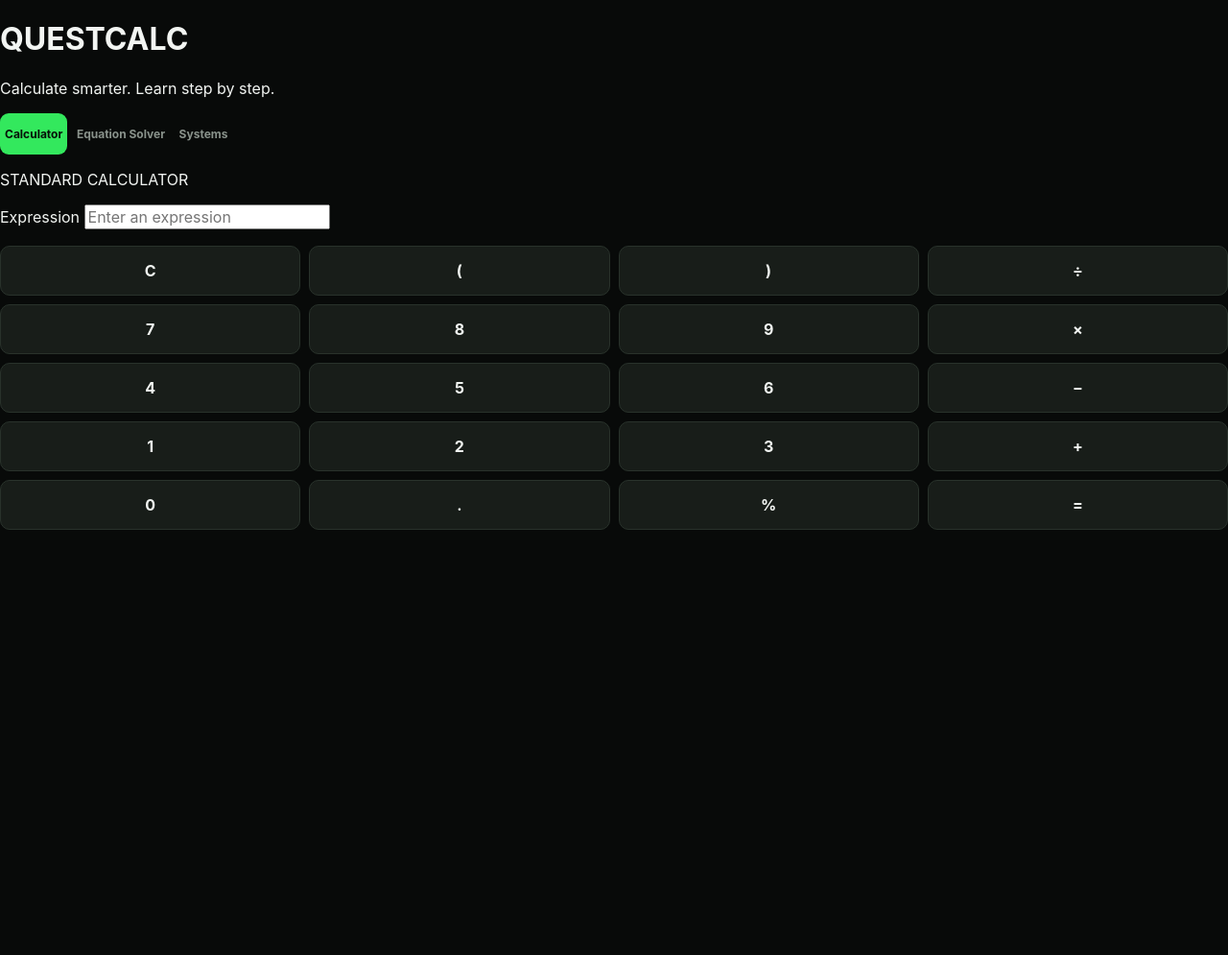
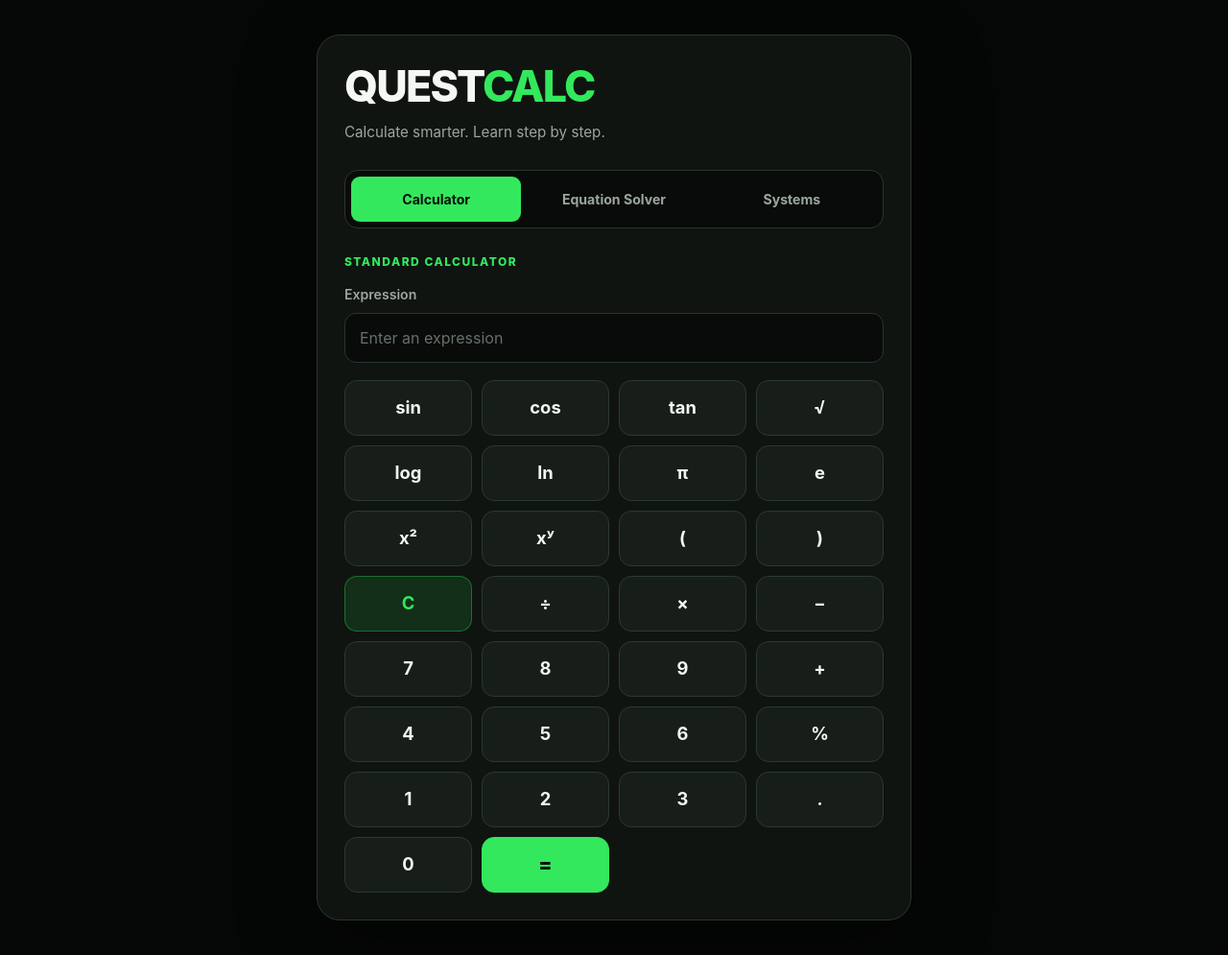
Before and after one commit to Smwoody/QuestCalc, a Flask app: page / in a window 1280 px wide. Shown: the whole page at 96% size. Before the commit the page ends 552 px from the top, so only its background shows below. Run offline with Flask 3, Linux system fonts and the light colour scheme.

Commit message:
Update QuestCalc interface styling

```diff
--- a/static/script.js
+++ b/static/script.js
@@ -404,28 +404,48 @@ if (equationOneInput || equationTwoInput) {
 // CALCULATOR KEYPAD
 // ========================================
 
+
 const keypadButtons = [
-    { label: "C", value: "CLEAR", type: "utility" },
+    { label: "sin", value: "sin(" },
+    { label: "cos", value: "cos(" },
+    { label: "tan", value: "tan(" },
+    { label: "√", value: "sqrt(" },
+
+    { label: "log", value: "log(" },
+    { label: "ln", value: "ln(" },
+    { label: "π", value: "pi" },
+    { label: "e", value: "e" },
+
+    { label: "x²", value: "**2" },
+    { label: "xʸ", value: "**" },
     { label: "(", value: "(" },
     { label: ")", value: ")" },
+
+    { label: "C", value: "CLEAR", type: "utility" },
     { label: "÷", value: "/" },
+    { label: "×", value: "*" },
+    { label: "−", value: "-" },
+
     { label: "7", value: "7" },
     { label: "8", value: "8" },
     { label: "9", value: "9" },
-    { label: "×", value: "*" },
+    { label: "+", value: "+" },
+
     { label: "4", value: "4" },
     { label: "5", value: "5" },
     { label: "6", value: "6" },
-    { label: "−", value: "-" },
+    { label: "%", value: "%" },
+
     { label: "1", value: "1" },
     { label: "2", value: "2" },
     { label: "3", value: "3" },
-    { label: "+", value: "+" },
+    { label: ".", value: "." },
+
     { label: "0", value: "0" },
-    { label: ".", value: "." },
-    { label: "%", value: "%" },
+
     { label: "=", value: "EQUALS", type: "equals" }
 ];
+
 
 function insertAtCursor(input, value) {
     if (!input) {
--- a/static/style.css
+++ b/static/style.css
@@ -1,29 +1,47 @@
+/* ========================================
+   QUESTCALC — BLACK & GREEN DESIGN
+======================================== */
+
 :root {
-    --background: #080a09;
-    --panel: #111512;
-    --panel-light: #181d19;
+    --background: #050706;
+    --surface: #101511;
+    --surface-raised: #171e19;
     --green: #33e85d;
-    --green-dark: #20b947;
-    --text: #f2f5f2;
-    --muted: #89928b;
-    --border: #29322b;
-    --error: #ff7777;
+    --green-hover: #25ca4b;
+    --green-muted: rgba(51, 232, 93, 0.12);
+    --text: #f4f7f4;
+    --text-muted: #9ba79d;
+    --border: #29362c;
+    --danger: #ff6868;
 }
 
 * {
     box-sizing: border-box;
 }
 
-[hidden] {
-    display: none !important;
+html {
+    min-height: 100%;
+    background: var(--background);
+    color-scheme: dark;
 }
 
 body {
     margin: 0;
     min-height: 100vh;
-    background: var(--background);
-    color: var(--text);
-    font-family: -apple-system, BlinkMacSystemFont, "Segoe UI", sans-serif;
+    padding: 36px 20px;
+    background:
+        radial-gradient(
+            ellipse at top,
+            rgba(51, 232, 93, 0.08),
+            transparent 55%
+        ),
+        var(--background);
+color: var(--text);
+font-family:
+        -apple-system, BlinkMacSystemFont, "Segoe UI",
+        Roboto, Helvetica, Arial, sans-serif;
+font-size: 16px;
+line-height: 1.5;
 }
 
 button,
@@ -32,7 +50,7 @@ input {
 }
 
 button {
-    cursor: pointer;
+    -webkit-tap-highlight-color: transparent;
 }
 
 button:focus-visible,
@@ -41,356 +59,375 @@ input:focus-visible {
     outline-offset: 3px;
 }
 
-.app {
-    width: min(100% - 36px, 1040px);
+/* Main app container */
+
+.app-container {
+    width: 100%;
+    max-width: 620px;
     margin: 0 auto;
+    padding: 28px;
+    background: rgba(16, 21, 17, 0.96);
+    border: 1px solid var(--border);
+    border-radius: 24px;
+    box-shadow: 0 24px 80px rgba(0, 0, 0, 0.4);
 }
 
-.topbar {
-    min-height: 82px;
-    display: flex;
-    align-items: center;
-    justify-content: space-between;
-    gap: 16px;
-    border-bottom: 1px solid var(--border);
+/* Header and logo */
+
+.app-header {
+    margin-bottom: 28px;
 }
 
-.brand {
-    display: inline-flex;
-    gap: 0;
-    color: var(--text);
-    text-decoration: none;
-    font-size: 23px;
-    font-weight: 900;
-    letter-spacing: -1px;
+.app-header h1 {
+    margin: 0;
+    font-size: clamp(2rem, 6vw, 2.8rem);
+    font-weight: 850;
+    letter-spacing: -1.8px;
+    line-height: 1.15;
 }
 
-.green {
+.quest {
+    color: var(--text);
+}
+
+.calc {
     color: var(--green);
 }
 
-.status {
-    display: flex;
-    align-items: center;
-    gap: 8px;
-    color: var(--muted);
-    font-size: 10px;
-    font-weight: 700;
-    letter-spacing: 1.2px;
+.app-header p {
+    margin: 10px 0 0;
+    color: var(--text-muted);
+    font-size: 0.95rem;
 }
 
-.status-dot {
-    width: 7px;
-    height: 7px;
-    border-radius: 50%;
-    background: var(--green);
-    box-shadow: 0 0 10px #33e85d66;
-}
+/* Mode selector */
 
-.hero {
-    padding: 55px 0 35px;
-}
-
-.eyebrow {
-    margin: 0 0 12px;
-    color: var(--green);
-    font-size: 10px;
-    font-weight: 800;
-    letter-spacing: 1.8px;
-}
-
-.hero h1 {
-    margin: 0;
-    font-size: clamp(36px, 6vw, 58px);
-    line-height: 1.08;
-    letter-spacing: -2px;
-}
-
-.subtitle {
-    max-width: 460px;
-    margin-top: 18px;
-    color: var(--muted);
-    font-size: 15px;
-    line-height: 1.7;
-}
-
-.workspace {
-    width: min(100%, 680px);
-    margin: 0 auto;
-}
-
-.modes {
+.mode-selector {
     display: grid;
     grid-template-columns: repeat(3, minmax(0, 1fr));
-    gap: 6px;
-    margin-bottom: 12px;
-    padding: 5px;
+    gap: 8px;
+    margin-bottom: 26px;
+    padding: 6px;
+    background: #080b09;
     border: 1px solid var(--border);
-    border-radius: 13px;
-    background: var(--panel);
+    border-radius: 14px;
 }
 
 .mode {
-    min-height: 43px;
-    padding: 10px 5px;
-    border: 0;
+    min-width: 0;
+    padding: 12px 5px;
+    border: 1px solid transparent;
     border-radius: 9px;
     background: transparent;
-    color: var(--muted);
-    font-size: 12px;
-    font-weight: 700;
+    color: var(--text-muted);
+    font-size: 0.88rem;
+    font-weight: 650;
+    cursor: pointer;
+    transition: background 0.2s, color 0.2s;
+}
+
+.mode:hover {
+    color: var(--text);
+    background: var(--surface-raised);
 }
 
 .mode.active {
     background: var(--green);
-    color: #071109;
+    color: #041007;
+    font-weight: 750;
 }
 
-.panel {
-    padding: 24px;
-    border: 1px solid var(--border);
-    border-radius: 18px;
-    background: var(--panel);
-    box-shadow: 0 18px 60px #00000026;
+/* Calculator section */
+
+#mode-label {
+    margin: 0 0 14px;
+    color: var(--green);
+    font-size: 0.75rem;
+    font-weight: 800;
+    letter-spacing: 1.5px;
 }
 
-.panel-heading {
+.calculator-view,
+.solver-view,
+.systems-view {
+    width: 100%;
+}
+
+h2 {
+    margin: 0 0 8px;
+    font-size: 1.4rem;
+    font-weight: 750;
+}
+
+.solver-view > p,
+.systems-view > p {
+    margin: 0 0 22px;
+    color: var(--text-muted);
+    font-size: 0.92rem;
+}
+
+/* Inputs and display */
+
+.calculator-display {margin-bottom: 18px;
+}
+
+label {
+    display: block;
+    margin-bottom: 8px;
+    color: var(--text-muted);
+    font-size: 0.88rem;
+    font-weight: 600;
+}
+
+input[type="text"] {
+    display: block;
+    width: 100%;
+    min-width: 0;
+    min-height: 52px;
+    padding: 13px 15px;
+    border: 1px solid var(--border);
+    border-radius: 12px;
+    background: #080b09;
+    color: var(--text);
+    font-size: 1rem;
+    transition: border-color 0.2s, box-shadow 0.2s;
+}
+
+input[type="text"]:focus {
+    border-color: var(--green);
+    box-shadow: 0 0 0 3px rgba(51, 232, 93, 0.1);
+    outline: none;
+}
+
+input[type="text"]::placeholder {
+    color: #667168;
+}
+
+.solver-view input,
+.systems-view input {
+    margin-bottom: 18px;
+}
+
+/* Calculator keypad */
+
+.keypad {
+    display: grid;
+    grid-template-columns: repeat(4, minmax(0, 1fr));
+    gap: 10px;
+    width: 100%;
+}
+
+.keypad-button {
+    display: flex;
+    align-items: center;
+    justify-content: center;
+    min-width: 0;
+    min-height: 58px;
+    padding: 10px 4px;
+    border: 1px solid #2b392e;
+    border-radius: 13px;
+    background: var(--surface-raised);
+    color: var(--text);
+    font-size: 1.15rem;
+    font-weight: 650;
+    cursor: pointer;
+    transition:
+        background 0.15s,
+        border-color 0.15s,
+        transform 0.1s;
+}
+
+.keypad-button:hover {
+    border-color: var(--green);
+    background: #202b22;
+}
+
+.keypad-button:active {
+    transform: scale(0.96);
+}
+
+.keypad-button.utility-button {
+    border-color: rgba(51, 232, 93, 0.35);
+    background: var(--green-muted);
+    color: var(--green);
+}
+
+.keypad-button.equals-button {
+    border-color: var(--green);
+    background: var(--green);
+    color: #041007;
+    font-size: 1.3rem;
+    font-weight: 850;
+}
+
+.keypad-button.equals-button:hover {
+    background: var(--green-hover);
+}
+
+/* Solver buttons */
+
+.primary-button {
+    display: block;
+    width: 100%;
+    min-height: 52px;
+    margin-top: 6px;
+    padding: 13px 18px;
+    border: none;
+    border-radius: 12px;
+    background: var(--green);
+    color: #041007;
+    font-weight: 800;
+    cursor: pointer;
+    transition: background 0.2s, transform 0.1s;
+}
+
+.primary-button:hover {
+    background: var(--green-hover);
+}
+
+.primary-button:active {
+    transform: scale(0.99);
+}
+
+/* Results */
+
+.result-panel {
+    margin-top: 26px;
+    padding: 20px;
+    border: 1px solid var(--border);
+    border-radius: 16px;
+    background: #080b09;
+}
+
+.result-header {
     display: flex;
     align-items: center;
     justify-content: space-between;
     gap: 12px;
-    margin-bottom: 24px;
+    margin-bottom: 18px;
 }
 
-.panel-heading .eyebrow {
-    margin-bottom: 7px;
+.result-header h2 {
+    margin: 0;
+    font-size: 1.15rem;
 }
 
-.panel-heading h2 {
-    margin: 0;
-    font-size: 23px;
-    letter-spacing: -0.5px;
+#clear-button {
+    padding: 7px 13px;
+    border: 1px solid var(--border);
+    border-radius: 8px;
+    background: var(--surface-raised);
+    color: var(--text-muted);
+    cursor: pointer;
 }
 
-.clear-button {
-    padding: 9px 13px;
-    border: 1px solid var(--border);
-    border-radius: 8px;
-    background: var(--panel-light);
-    color: var(--muted);
-    font-size: 12px;
-}
-
-.clear-button:hover {
+#clear-button:hover {
     border-color: var(--green);
-    color: var(--green);
-}
-
-.input-label {
-    display: block;
-    margin: 15px 0 9px;
-    color: #c8d0c9;
-    font-size: 12px;
-    font-weight: 700;
-}
-
-.math-input {
-    display: block;
-    width: 100%;
-    min-height: 57px;
-    padding: 15px;
-    border: 1px solid var(--border);
-    border-radius: 10px;
-    background: #090c0a;
-    color: var(--green);
-    font-size: 17px;
-}
-
-.math-input::placeholder {
-    color: #657066;
-}
-
-.keypad {
-    display: grid;
-    grid-template-columns: repeat(4, minmax(0, 1fr));
-    gap: 9px;
-    margin-top: 17px;
-}
-
-.keypad button {
-    min-width: 0;
-    min-height: 52px;
-    border: 1px solid var(--border);
-    border-radius: 10px;
-    background: var(--panel-light);
-    color: var(--text);
-    font-size: 16px;
-    font-weight: 650;
-    transition: border-color 0.15s, background 0.15s;
-}
-
-.keypad button:hover {
-    border-color: var(--green);
-    background: #202a21;
-}
-
-.keypad button.equals {
-    border-color: var(--green);
-    background: var(--green);
-    color: #071109;
-    font-size: 21px;
-}
-
-.hint {
-    margin: 13px 0 0;
-    color: var(--muted);
-    font-size: 12px;
-    line-height: 1.6;
-}
-
-.solve-button {
-    display: flex;
-    width: 100%;
-    min-height: 53px;
-    align-items: center;
-    justify-content: space-between;
-    gap: 12px;
-    margin-top: 22px;
-    padding: 14px 17px;
-    border: 0;
-    border-radius: 10px;
-    background: var(--green);
-    color: #071109;
-    font-size: 14px;
-    font-weight: 800;
-}
-
-.solve-button:hover {
-    background: #58f179;
-}
-
-.solve-button:disabled {
-    cursor: wait;
-    opacity: 0.65;
-}
-
-.solve-button span {
-    font-size: 20px;
-}
-
-.result-panel {
-    margin-top: 22px;
-    padding: 18px;
-    border: 1px solid var(--border);
-    border-radius: 12px;
-    background: #0b0f0c;
-}
-
-.result-top {
-    display: flex;
-    align-items: center;
-    justify-content: space-between;
-}
-
-.result-mark {
-    display: grid;
-    width: 26px;
-    height: 26px;
-    place-items: center;
-    border-radius: 50%;
-    background: #183b22;
     color: var(--green);
 }
 
 .result-content {
     overflow-wrap: anywhere;
-    font-size: 15px;
-    line-height: 1.8;
 }
 
 .result-content h3 {
-    margin: 10px 0;
+    margin: 18px 0 10px;
     color: var(--green);
-    font-size: 22px;
+    font-size: 0.95rem;
 }
 
-.result-content p {
-    margin: 8px 0;
+.result-content h3:first-child {
+    margin-top: 0;
 }
 
-.result-content .error {
-    color: var(--error);
+.result-content .answer {
+    margin: 0;
+    padding: 14px;
+    border: 1px solid rgba(51, 232, 93, 0.25);
+    border-radius: 10px;
+    background: var(--green-muted);
+    color: var(--green);
+    font-size: 1.1rem;
+    font-weight: 750;
 }
 
-.footer-note {
-    margin: 24px 0 35px;
-    color: var(--muted);
-    text-align: center;
-    font-size: 9px;
-    font-weight: 700;
-    letter-spacing: 1.5px;
+.result-content ol {
+    display: grid;
+    gap: 12px;
+    padding-left: 24px;
 }
 
-.footer-note span {
-    padding: 0 5px;
-    color: var(--green);
+.result-content li {
+    padding-left: 4px;
+    color: #d9e1da;
+    line-height: 1.65;
 }
 
-@media (min-width: 700px) {
-    .hero {
-        padding-top: 65px;
+.result-content pre {
+    overflow-x: auto;
+    white-space: pre-wrap;
+    color: var(--text);
 }
 
-    .panel {
-    padding: 30px;
+/* Hidden sections */
+
+[hidden] {
+    display: none !important;
 }
 
-    .keypad button {
-        min-height: 58px;
+/* Mobile layout */
+
+@media (max-width: 520px) {
+    body {
+        padding: 12px;
+}
+
+    .app-container {
+    padding: 20px 15px;
+    border-radius: 18px;
+}
+
+    .app-header {
+        margin-bottom: 22px;
+}
+
+    .app-header h1 {
+        font-size: 2rem;
+}
+
+    .mode-selector {
+        gap: 4px;
+        padding: 4px;
+}
+
+    .mode {
+        padding: 11px 2px;
+        font-size: 0.77rem;
+}
+
+    .keypad {
+        gap: 8px;
+    }
+
+    .keypad-button {
+        min-height: 56px;
+        border-radius: 11px;
+        font-size: 1.05rem;
+}
+
+    .result-panel {
+        padding: 15px;
 }
 }
 
-@media (max-width: 420px) {
-    .app {
-    width: min(100% - 22px, 1040px);
-}
+/* Respect reduced-motion preferences */
 
-    .topbar {
-        min-height: 68px;
-}
-
-    .brand {
-    font-size: 20px;
-}
-
-    .status {
-        font-size: 8px;
-        letter-spacing: 0.7px;
-}
-
-    .hero {
-    padding: 39px 0 26px;
-}
-
-    .hero h1 {
-        font-size: 37px;
-        letter-spacing: -1.4px;
-}
-
-    .panel {
-    padding: 16px;
-}
-
-    .mode {
-        font-size: 11px;
-}
-
-    .keypad {
-    gap: 7px;
-}
-
-    .keypad button {
-        min-height: 48px;
-        font-size: 15px;
+@media (prefers-reduced-motion: reduce) {
+    *,
+    *::before,
+    *::after {
+        scroll-behavior: auto !important;
+        transition-duration: 0.01ms !important;
+        animation-duration: 0.01ms !important;
 }
 }
```
